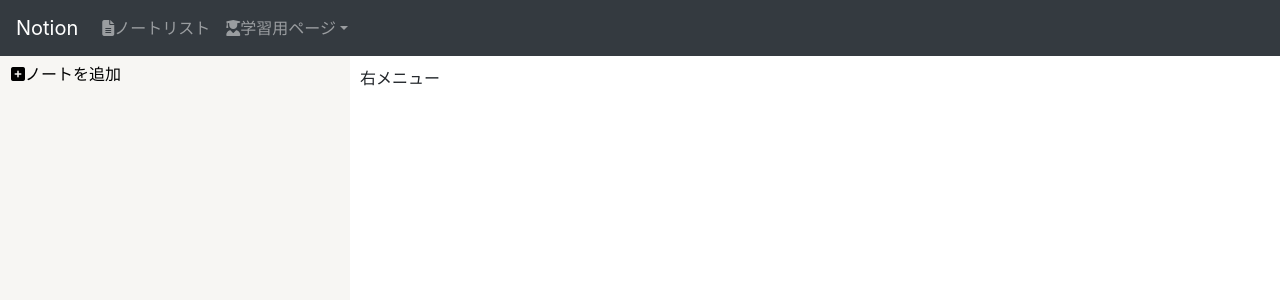
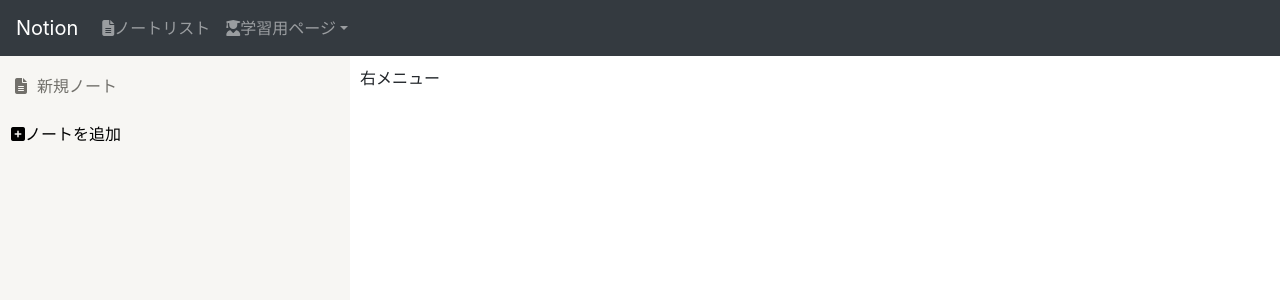
Before and after one commit to ryotaro-boost/practice_vue.js, a Vue app: page /main in a window 1280 px wide. Both pictures are taken after a click on the button "ノートを追加". Shown: the top 300 px of the page. Built offline with nearby package versions, Linux system fonts and the light colour scheme.

Commit message:
ノート追加をhtmlに反映

```diff
--- a/src/components/MainPage.vue
+++ b/src/components/MainPage.vue
@@ -1,6 +1,13 @@
 <template>
     <div class="main-page">
         <div class="left-menu">
+            <!-- ノートリスト -->
+            <div class="note" v-for="note in notelist" v-bind:key="note.id">
+                <div class="note-icon">
+                    <i class="fas fa-file-alt"></i>
+                </div>
+                <div class="note-name">{{ note.name }}</div>
+            </div>
             <!-- ノート追加ボタン -->
             <button class="transparent" @click="onClickButtonAdd">
                 <i class="fas fa-plus-square"></i>ノートを追加
@@ -37,6 +44,20 @@ export default {
     .left-menu {
         width: 350px;
         background-color: #f7f6f3;
+        .note {
+            margin: 10px 0;
+            display: flex;
+            align-items: center;
+            padding: 5px;
+            color: rgba(25, 23, 17, 0.6);
+            .note-icon {
+                margin-left: 10px;
+            }
+            .note-name {
+                width: 100%;
+                padding: 3px 10px;
+            }
+        }
     }
     .right-view {
         flex-grow: 1;
```
